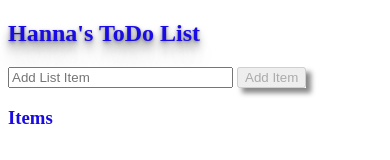
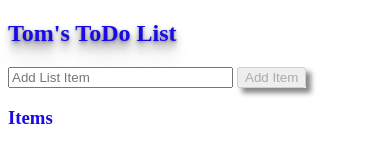
Before and after one commit to Kaiju-Tokusatsu/DSA_MWA_ToDoList, a plain HTML site: page index.html in a window 390 px wide. Shown: the top 160 px of the page. Drawn offline with Linux system fonts and the light colour scheme; some packages are replaced by stand-ins of ours.

Commit message:
Add files via upload

```diff
--- a/config.xml
+++ b/config.xml
@@ -1,6 +1,6 @@
 <?xml version='1.0' encoding='utf-8'?>
 <widget id="com.tommaguirecode.todolist"
-        version="1.0.5"
+        version="1.0.6"
         xmlns="http://www.w3.org/ns/widgets"
         xmlns:gap="https://phonegap.com/ns/1.0">
 
--- a/css/myCss.css
+++ b/css/myCss.css
@@ -17,7 +17,7 @@ h2 {
                0 20px 20px rgba(0,0,0,.15);
 }
 
-/* For any completed list items we strikethrough, italicize & make the color a light shade */
+/* For any completed list items we strikethrough, italicize & make the text color a lighter shade */
 .completed {
 	text-decoration: line-through;
 	font-style: italic;
--- a/index.html
+++ b/index.html
@@ -1,4 +1,4 @@
- <!--
+<!--
   Module:     Mobile & Web Applications
   Assignment: Assessment 2 - SPA Angular ToDoList App
   Lecturer:   Daniel Griffin
@@ -23,7 +23,7 @@
 
 <!-- Define our application controller for our 'toDoList' app -->
 <body data-ng-controller="toDoController">
-    <h2>Hanna's ToDo List</h2>
+    <h2>Tom's ToDo List</h2>
 
     <!-- Use a form to capture new items and add them to the list -->
     <form name="toDoListForm" data-ng-submit="toDoAdd()">
```
